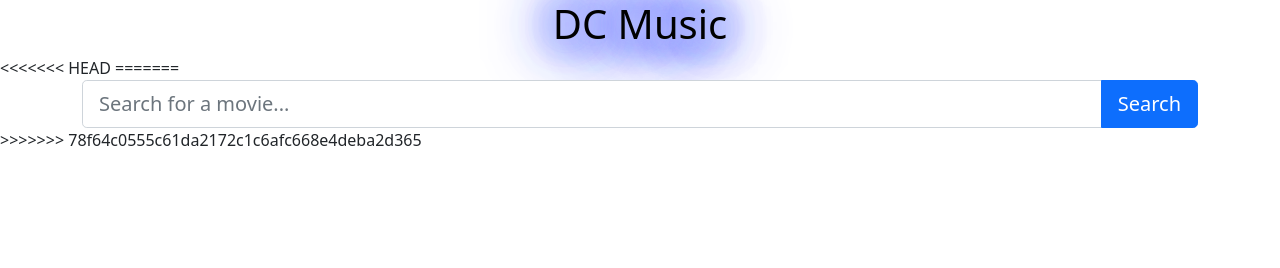
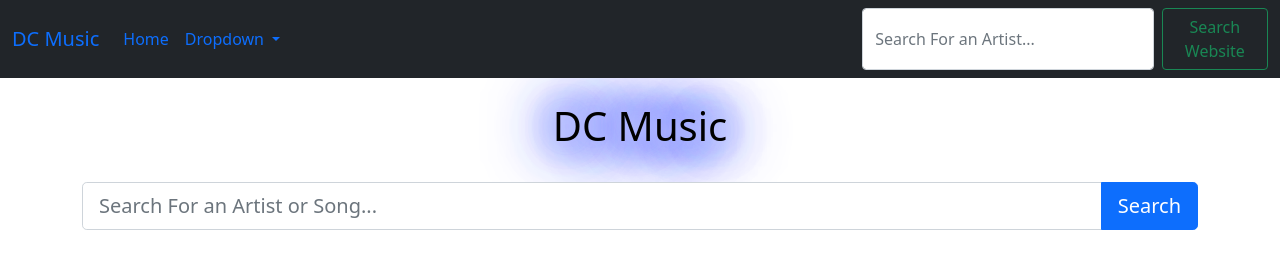
Before and after one commit to williewilkerson27/DC-Music, a plain HTML site: page index.html in a window 1280 px wide. Drawn offline with nearby package versions, Linux system fonts and the light colour scheme.

Commit message:
4th commit

```diff
--- a/index.html
+++ b/index.html
@@ -16,16 +16,54 @@
 </head>
 
 <body>
+    <nav class="navbar navbar-expand-lg navbar-secondary bg-dark">
+        <div class="container-fluid">
+            <a class="navbar-brand" href="#">DC Music</a>
+            <button class="navbar-toggler" type="button" data-bs-toggle="collapse"
+                data-bs-target="#navbarSupportedContent" aria-controls="navbarSupportedContent" aria-expanded="false"
+                aria-label="Toggle navigation">
+                <span class="navbar-toggler-icon"></span>
+            </button>
+            <div class="collapse navbar-collapse" id="navbarSupportedContent">
+                <ul class="navbar-nav me-auto mb-2 mb-lg-0">
+                    <li class="nav-item">
+                        <a class="nav-link active" aria-current="page" href="#">Home</a>
+                    </li>
+                    <li class="nav-item dropdown">
+                        <a class="nav-link dropdown-toggle" href="#" id="navbarDropdown" role="button"
+                            data-bs-toggle="dropdown" aria-expanded="false">
+                            Dropdown
+                        </a>
+                        <ul class="dropdown-menu" aria-labelledby="navbarDropdown">
+                            <li><a class="dropdown-item" href="#">Action</a></li>
+                            <li><a class="dropdown-item" href="#">Another action</a></li>
+                            <li>
+                                <hr class="dropdown-divider">
+                            </li>
+                            <li><a class="dropdown-item" href="#">Something else here</a></li>
+                        </ul>
+                    </li>
+
+                </ul>
+                <form class="d-flex">
+                    <input class="form-control me-2" type="search" placeholder="Search For an Artist..." aria-label="Search">
+                    <button class="btn btn-outline-success" type="submit">Search Website</button>
+                </form>
+            </div>
+        </div>
+        </nav>
+    <br>
     <h1 class="">DC Music</h1>
-<<<<<<< HEAD
 
-=======
+
+        <br>
+
         <div class="container">
             <div class="row">
                 <div class="col-12 search">
                     <form id="search-form">
                         <div class="input-group input-group-lg">
-                        <input class="form-control search-bar" placeholder="Search for a movie..." />
+                            <input class="form-control search-bar" placeholder="Search For an Artist or Song..." />
                             <button class="btn btn-primary input-group-btn" type="submit">
                                 Search
                             </button>
@@ -34,7 +72,7 @@
                 </div>
             </div>
         </div>
->>>>>>> 78f64c0555c61da2172c1c6afc668e4deba2d365
+
 </body>
 
 </html>
```
Lines whose indentation alone changed are shown as unchanged.
